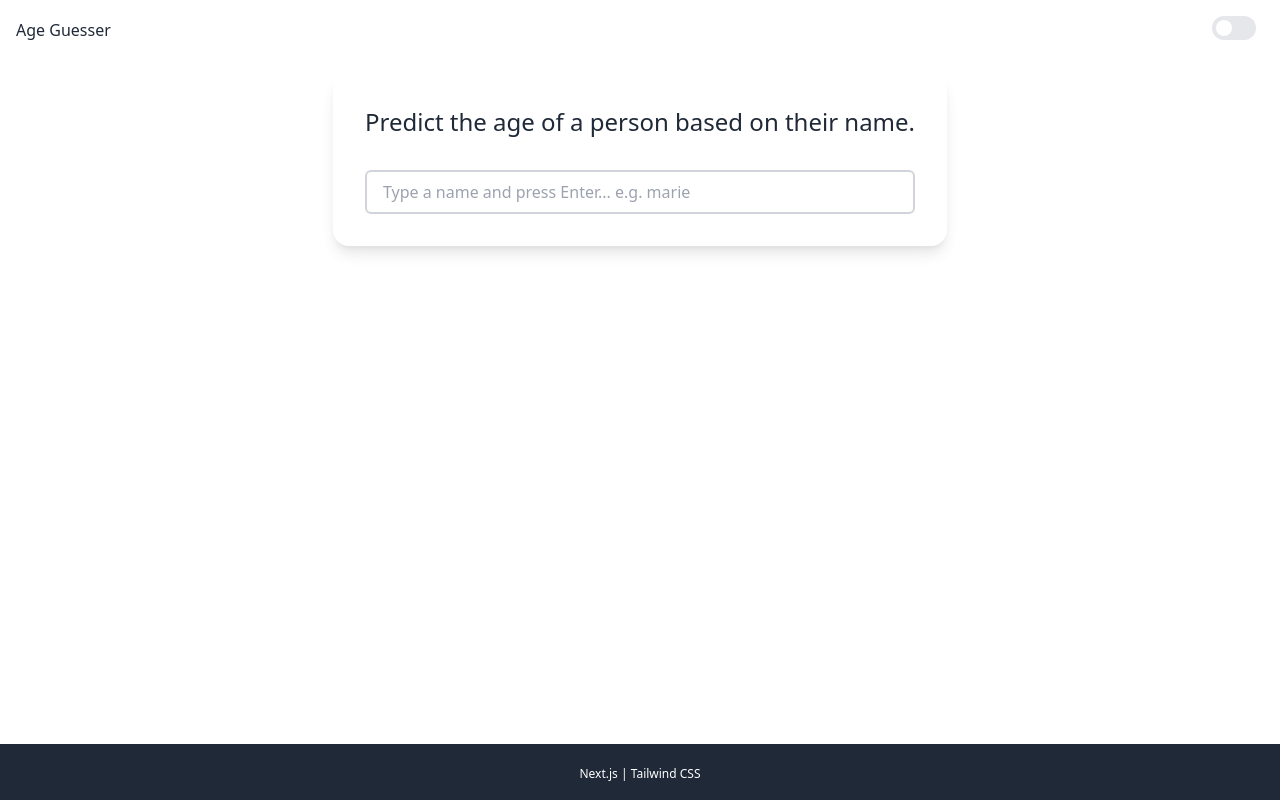
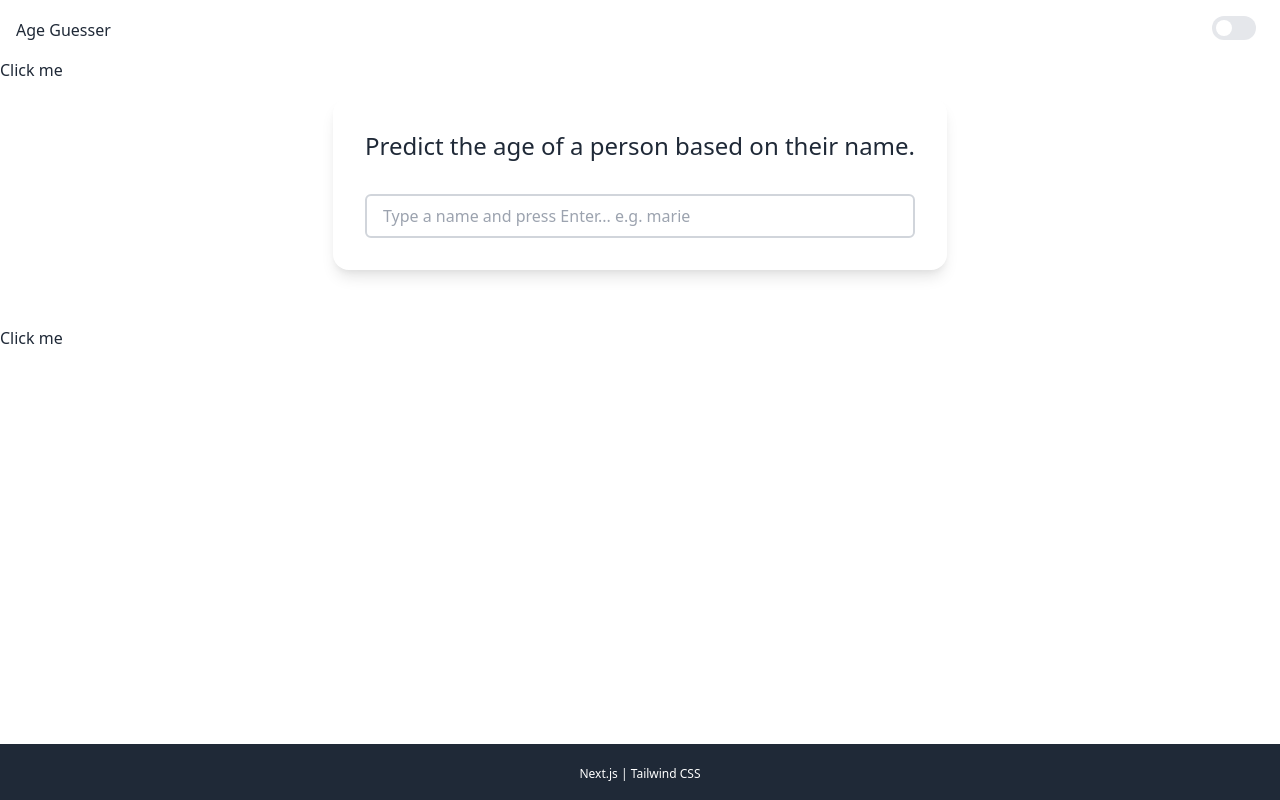
Before and after one commit to mariehmai/next-tailwind-typescript-starter, a Next.js app: page / in a window 1280 px wide. Built offline with nearby package versions, Linux system fonts and the light colour scheme.

Commit message:
feat(sentry): add error back

```diff
--- a/pages/api/index.ts
+++ b/pages/api/index.ts
@@ -2,6 +2,7 @@ import { NextApiRequest, NextApiResponse } from 'next';
 import { withSentry } from '@sentry/nextjs';
 
 const handler = (_req: NextApiRequest, res: NextApiResponse) => {
+  throw new Error('API ERROR, not fun!');
   res.status(200).json({ statusCode: 200, message: 'OK' });
 };
 
--- a/pages/index.tsx
+++ b/pages/index.tsx
@@ -7,7 +7,21 @@ const Layout = dynamic(() => import('../components/Layout'), { ssr: false });
 const Home = () => {
   return (
     <Layout>
+      <button
+        onClick={() => {
+          throw new Error('OMAGAD!!!!!!!!!!!');
+        }}
+      >
+        Click me
+      </button>
       <AgeGuesser />
+      <button
+        onClick={() => {
+          throw new Error('OMAGAD!!!!!!!!!!!');
+        }}
+      >
+        Click me
+      </button>
     </Layout>
   );
 };
```
